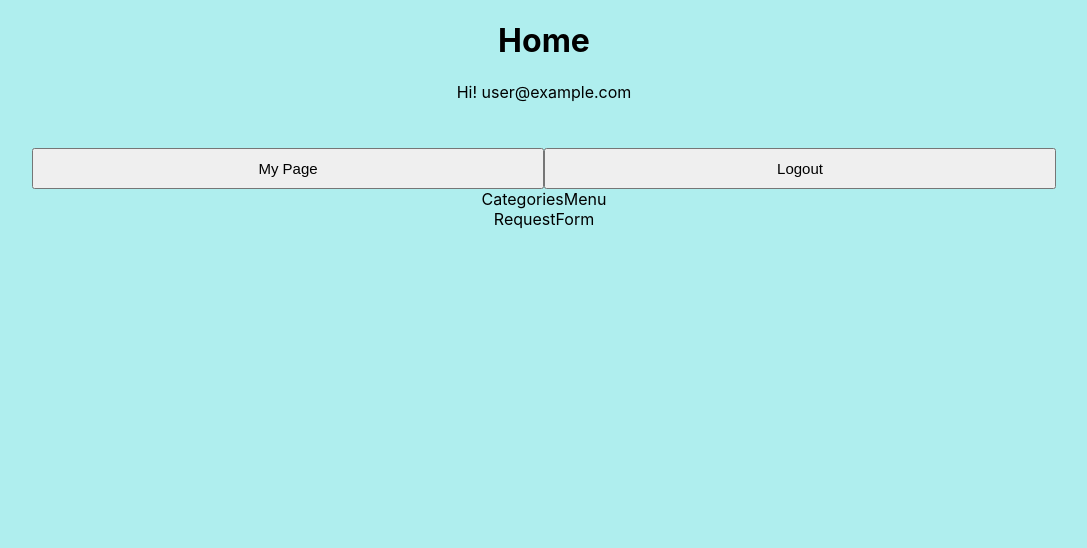
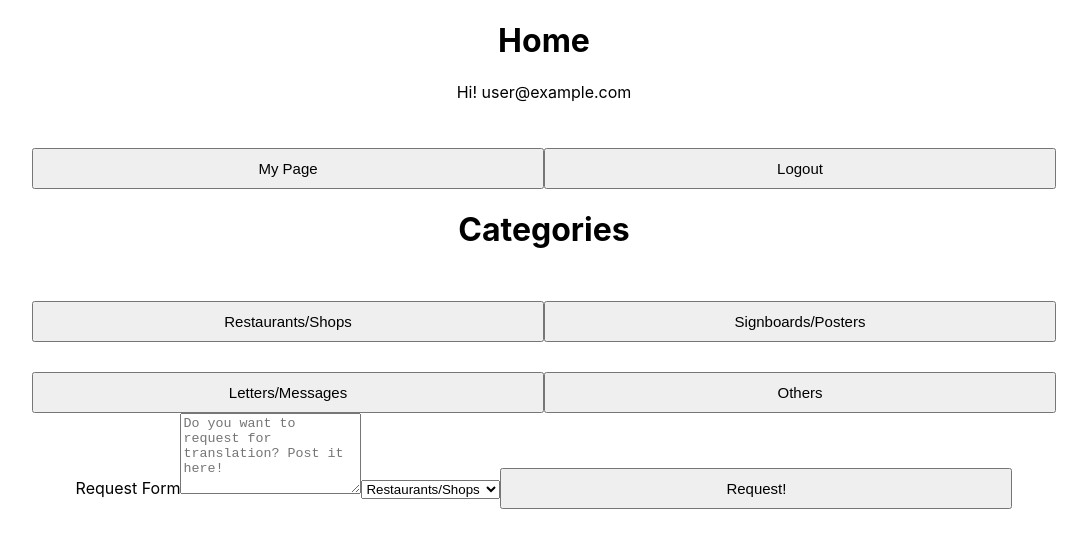
Before and after one commit to ikuno815/tranlation-volunteer-website, a React (Create React App) app in the folder client/: page /home in a window 1280 px wide. Shown: the top 548 px of the page, without its empty margins (96-1183 px from the left). Built offline with nearby package versions, Linux system fonts and the light colour scheme; no server answers; sample sign-in values are in the browser's storage.

Commit message:
feat: create categories menu and request form

```diff
--- a/client/src/App.js
+++ b/client/src/App.js
@@ -27,6 +27,7 @@ function App() {
             </ProtectedRoute>
           }></Route>
           <Route path='/mypage' element={<UserProfile/>}></Route>
+          {/* <Route path='/category/restaurants&shops' element={<PostsByCategory/>}></Route> */}
           <Route path='/category' element={<PostsByCategory/>}></Route>
         </Routes>
       </AuthContextProvider>
--- a/client/src/components/CategoriesMenu.jsx
+++ b/client/src/components/CategoriesMenu.jsx
@@ -1,8 +1,32 @@
 import React from 'react'
+import { useNavigate } from 'react-router-dom';
 
 function CategoriesMenu() {
+    const navigate = useNavigate();
   return (
-    <div>CategoriesMenu</div>
+    <div>
+        <h1 className='categories-container'>Categories</h1>
+        <button
+        className='category-button'
+        onClick={() => navigate('/category')}
+        >Restaurants/Shops
+        </button>
+        <button
+         className='category-button'
+         onClick={() => navigate('/category')}
+         >Signboards/Posters
+         </button>
+        <button
+         className='category-button'
+         onClick={() => navigate('/category')}
+         >Letters/Messages
+         </button>
+        <button
+         className='category-button'
+         onClick={() => navigate('/category')}
+         >Others
+         </button>
+    </div>
   )
 }
 
--- a/client/src/components/Navbar.jsx
+++ b/client/src/components/Navbar.jsx
@@ -1,4 +1,5 @@
 import React from 'react'
+import './Navbar.css';
 import { UserAuth } from '../context/AuthContext';
 import { useNavigate } from 'react-router-dom';
 
--- a/client/src/components/RequestForm.jsx
+++ b/client/src/components/RequestForm.jsx
@@ -2,7 +2,26 @@ import React from 'react'
 
 function RequestForm() {
   return (
-    <div>RequestForm</div>
+    <div>
+    <label>Request Form</label>
+    <textarea
+    name='request-form'
+    type='text'
+    rows='5'
+    placeholder='Do you want to request for translation? Post it here!'
+    >
+    </textarea>
+    <select
+    name='categories'
+    defaultValue='choose a category'
+    >
+    <option value="someOption">Restaurants/Shops</option>
+    <option value="someOption">Signboards/Posters</option>
+    <option value="someOption">Messages Letters</option>
+    <option value="someOption">Others</option>
+    </select>
+    <button>Request!</button>
+    </div>
   )
 }
 
--- a/client/src/components/auth/SignIn.css
+++ b/client/src/components/auth/SignIn.css
@@ -1,5 +1,4 @@
 body {
-    background-color: #AFEEEE;
     overflow-y: hidden;
 }
 
@@ -14,7 +13,7 @@ body {
 }
 
 .formContainer form {
-    background-color: rgba(253, 250, 250, 0.916);
+    background-color: rgb(203, 240, 246);
     width:  80%;
     max-width: 500px;
     padding: 20px;
--- a/client/src/components/auth/SignUp.css
+++ b/client/src/components/auth/SignUp.css
@@ -1,5 +1,4 @@
 body {
-    background-color: #AFEEEE;
     overflow-y: hidden;
 }
 
@@ -14,7 +13,7 @@ body {
 }
 
 .formContainer form {
-    background-color: rgba(253, 250, 250, 0.916);
+    background-color: rgb(203, 240, 246);
     width:  80%;
     max-width: 500px;
     padding: 20px;
```
Also changed, not shown: client/src/components/Navbar.css (added), 2 other files (tests, documents, lock files or other folders).
